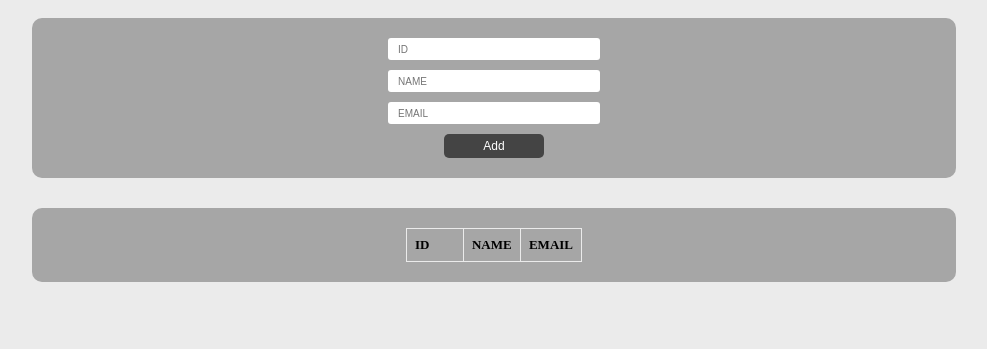
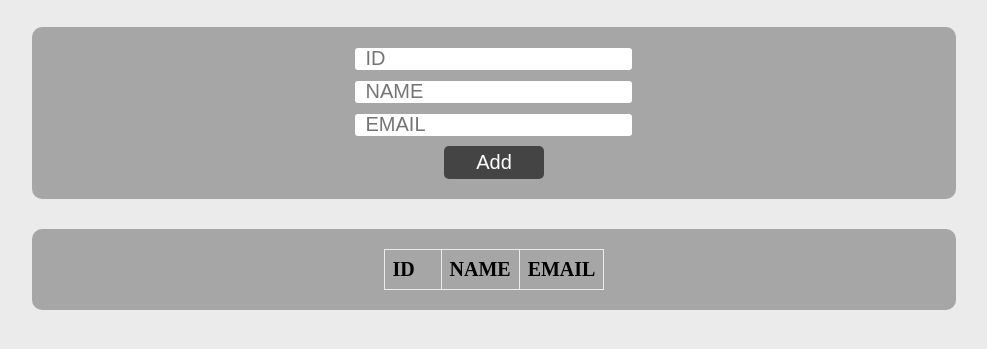
Before and after one commit to sarjilpatel/zealousweb---assignment-1, a plain HTML site: page index.html in a window 1280 px wide. Shown: the part 147-496 px from the top of the page, without its empty margins (146-1133 px from the left). Drawn offline with Linux system fonts and the light colour scheme.

Commit message:
increased font size

```diff
--- a/style.css
+++ b/style.css
@@ -4,7 +4,7 @@ body {
   align-items: center;
   gap: 30px;
   background-color: rgb(235, 235, 235);
-  font-size: 15px;
+  font-size: 20px;
 }
 
 body::-webkit-scrollbar {
@@ -54,7 +54,7 @@ td {
   padding: 8px;
   text-align: start;
   min-width: 40px;
-  font-size: 13px;
+  font-size: 20px;
 }
 
 tr:nth-child(even) {
@@ -66,7 +66,7 @@ button {
   border-radius: 5px;
   border: none;
   padding: 5px;
-  font-size: 12px;
+  font-size: 20px;
   cursor: pointer;
 }
 
@@ -86,7 +86,7 @@ button {
 input {
   border: none;
   padding-left: 10px;
-  font-size: 10px;
+  font-size: 20px;
   height: 20px;
   min-width: 200px;
   border-radius: 3px;
@@ -112,5 +112,5 @@ h1 {
 
 .header > p {
   margin: none;
-  font-size: 11px;
+  font-size: 15px;
 }
```
